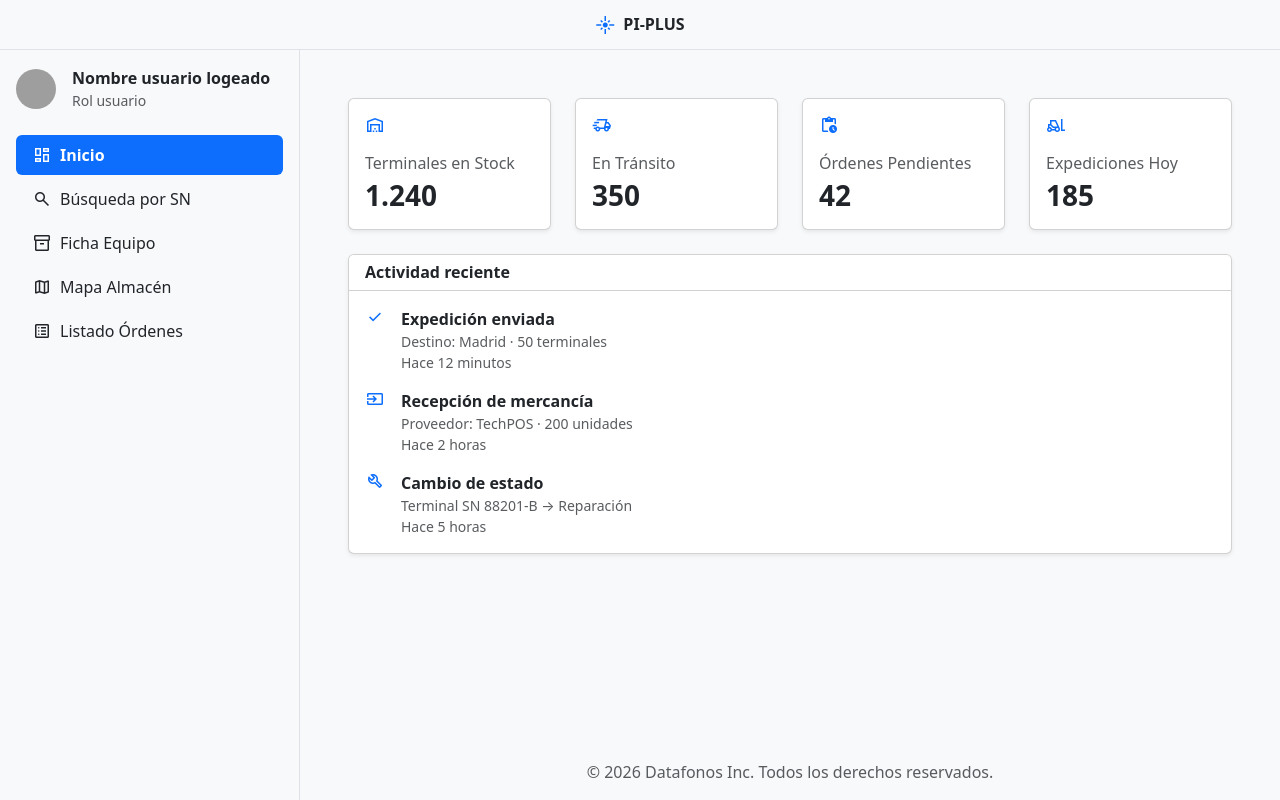
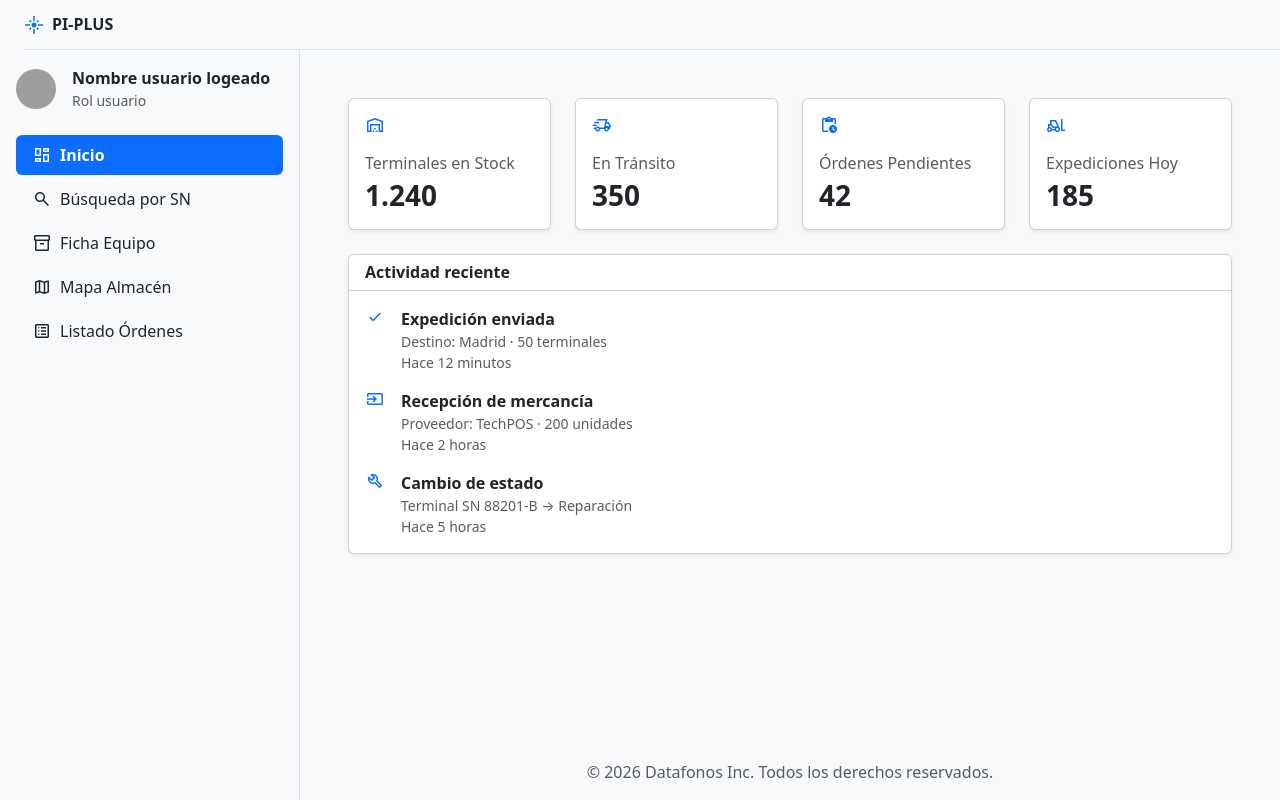
Before and after one commit to albapanato/pi_plus-frontend, a React (Vite) app: page /dashboard in a window 1280 px wide. Built offline with nearby package versions, Linux system fonts and the light colour scheme; grey boxes are pictures that could not be loaded.

Commit message:
pequeño ajuste de diseño en el logo

```diff
--- a/src/components/Header.tsx
+++ b/src/components/Header.tsx
@@ -3,7 +3,7 @@
 export default function Header() {
   return (
     <header
-      className="border-bottom bg-light d-flex align-items-center justify-content-center gap-2"
+      className="border-bottom bg-light d-flex align-items-center justify-content-start gap-2 ms-4"
       style={{ height: "50px" }}
     >
       <span className="material-symbols-outlined text-primary">
```
